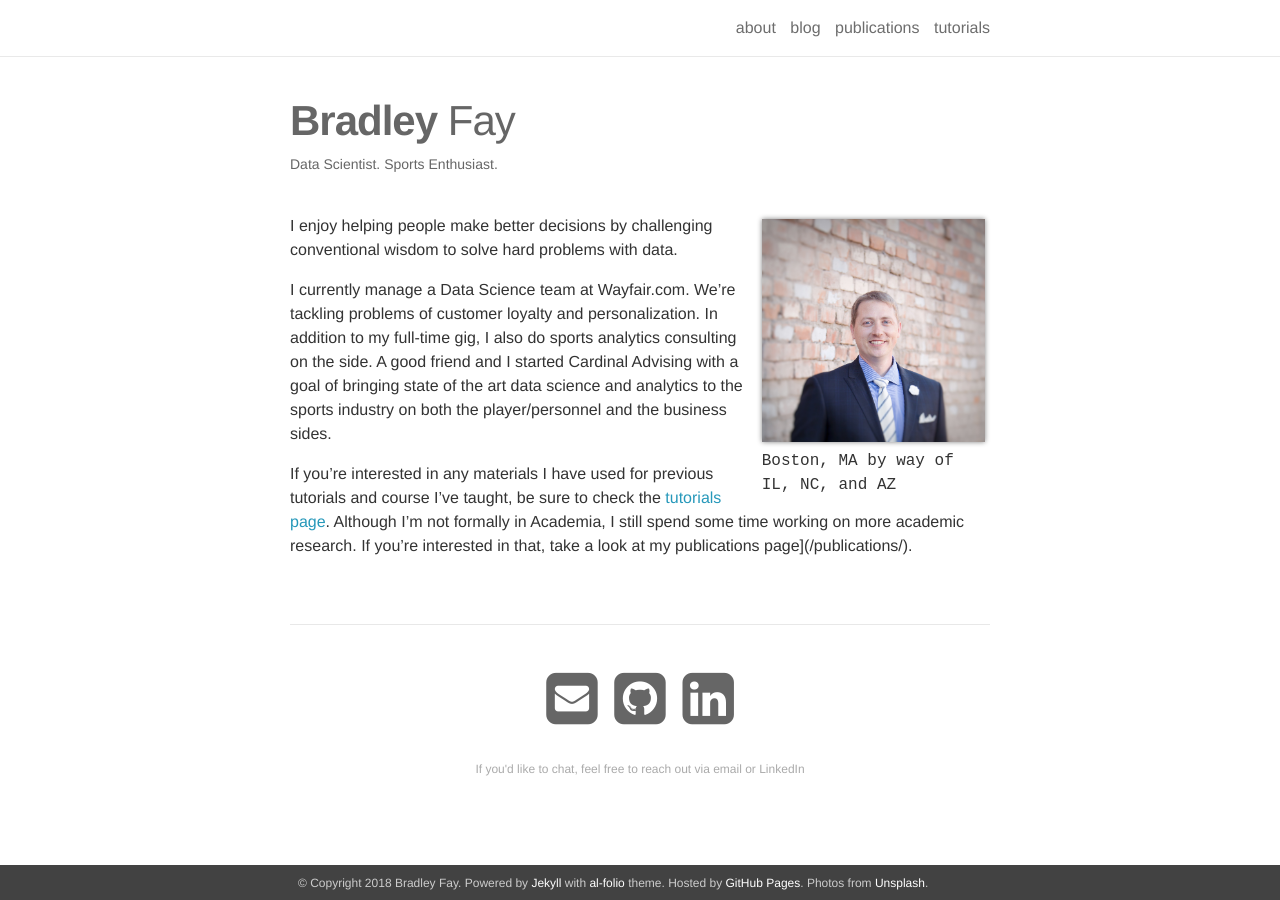
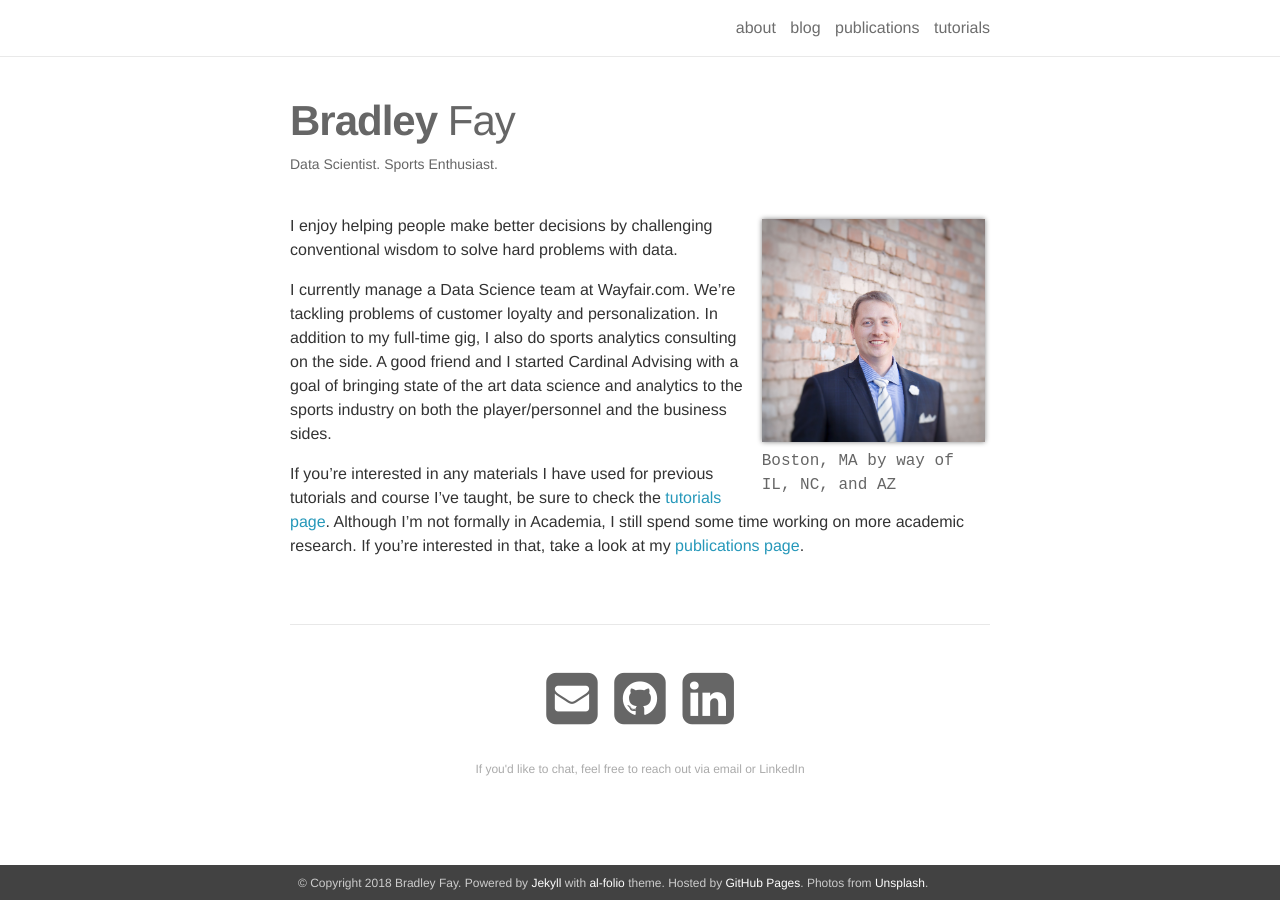
Before and after one commit to bradleyfay/bradleyfay.github.io, a Jekyll site: the page built from _pages/about.md, in a window 1280 px wide. Built offline with Jekyll 4.4.1, drawn with Linux system fonts in a browser that asks for light colours; nearby versions of some CDN libraries.

Commit message:
small fixes

```diff
--- a/_pages/about.md
+++ b/_pages/about.md
@@ -8,7 +8,7 @@ profile:
   align: right
   image: bfay_profile.jpeg
   address: >
-    <p>Boston, MA by way of IL, NC, and AZ</p>
+    Boston, MA by way of IL, NC, and AZ
 
 news: false
 social: true
@@ -18,4 +18,4 @@ I enjoy helping people make better decisions by challenging conventional wisdom
 
 I currently manage a Data Science team at Wayfair.com. We're tackling problems of customer loyalty and personalization. In addition to my full-time gig, I also do sports analytics consulting on the side. A good friend and I started Cardinal Advising with a goal of bringing state of the art data science and analytics to the sports industry on both the player/personnel and the business sides.
 
-If you're interested in any materials I have used for previous tutorials and course I've taught, be sure to check the [tutorials page](/tutorials/). Although I'm not formally in Academia, I still spend some time working on more academic research. If you're interested in that, take a look at my publications page](/publications/).
+If you're interested in any materials I have used for previous tutorials and course I've taught, be sure to check the [tutorials page](/tutorials/). Although I'm not formally in Academia, I still spend some time working on more academic research. If you're interested in that, take a look at my [publications page](/publications/).
```
